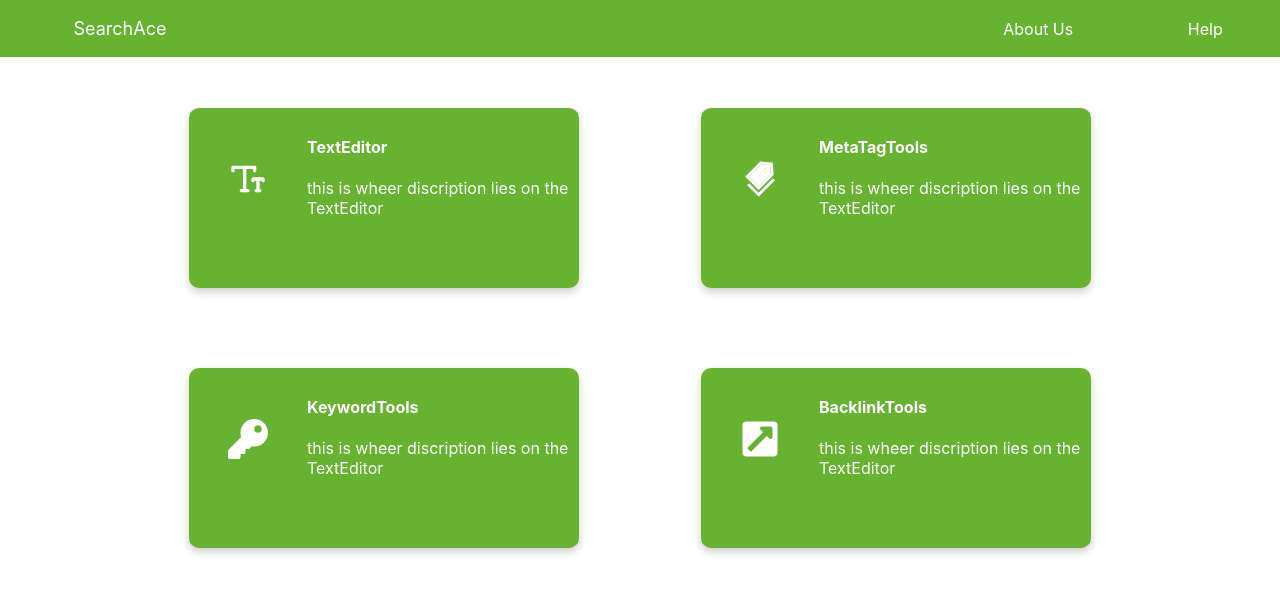
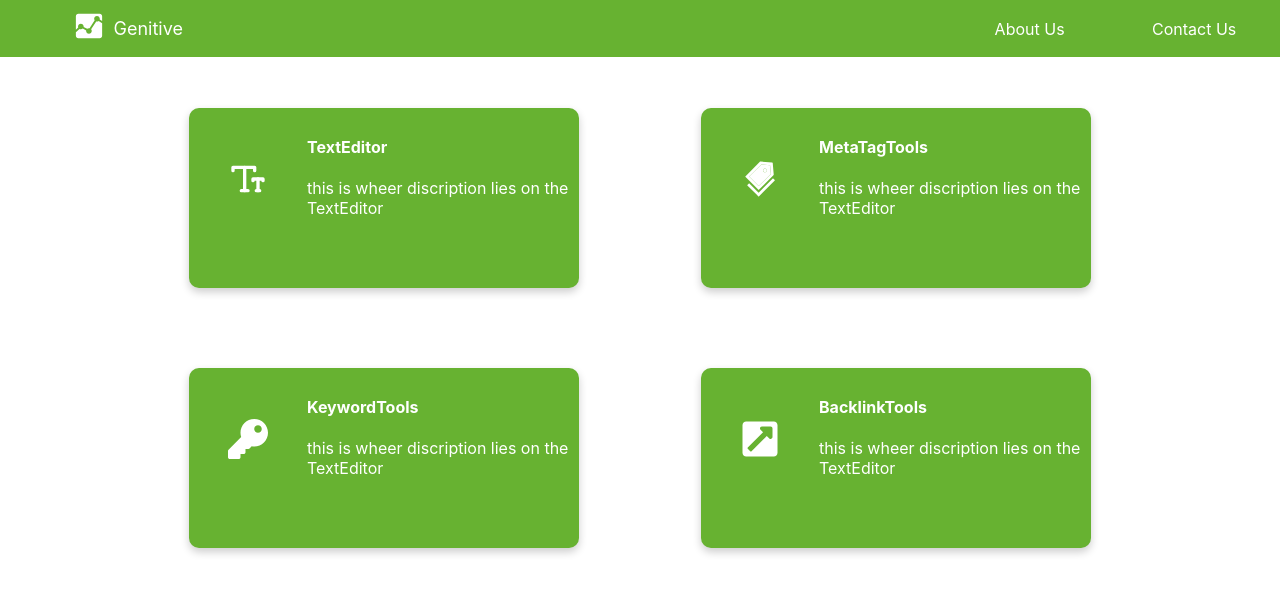
Before and after one commit to AftoTech/seotools, a React (Create React App) app: page / in a window 1280 px wide. Shown: the top 594 px of the page. Built offline with nearby package versions, Linux system fonts and the light colour scheme.

Commit message:
pageicon

```diff
--- a/src/screens/homepage.css
+++ b/src/screens/homepage.css
@@ -32,6 +32,11 @@
   height: 40px;
   margin-top: 30%;
 }
+.Icons2{
+  width: 30px;
+  height: 30px;
+  margin-top: 10%;
+}
 .header{
   display: flex;
   flex-direction: row;
@@ -59,6 +64,8 @@
   align-self: center;
   justify-content: center;
   margin-left: 5%;
+  display: flex;
+  flex-direction: row;
   color: #fff;
 }
 .HeaderTitle{
--- a/src/screens/homepage.js
+++ b/src/screens/homepage.js
@@ -5,6 +5,7 @@ import "./homepage.css";
 import { TbTextSize } from 'react-icons/tb';
 import { AiTwotoneTags } from "react-icons/ai";
 import { FaKey, FaExternalLinkSquareAlt } from "react-icons/fa";
+import { IoMdAnalytics } from "react-icons/io";
 const HomePage = () => {
 
 
@@ -12,14 +13,15 @@ const HomePage = () => {
     <div>
       <div class="header">
         <div class="headerlogo">
-          <p class="HeaderTitle">SearchAce</p>
+          <IoMdAnalytics  className="Icons2" />
+          <p style={{marginLeft:10}} class="HeaderTitle">Genitive</p>
         </div>
         <div class="headerLinkStyle">
-          <div class="Linkbutton">
+          <div  class="Linkbutton">
              <p>About Us</p>
           </div>
           <div class="Linkbutton">
-             <p>Help</p>
+             <p>Contact Us</p>
           </div>
 
         </div>
```
